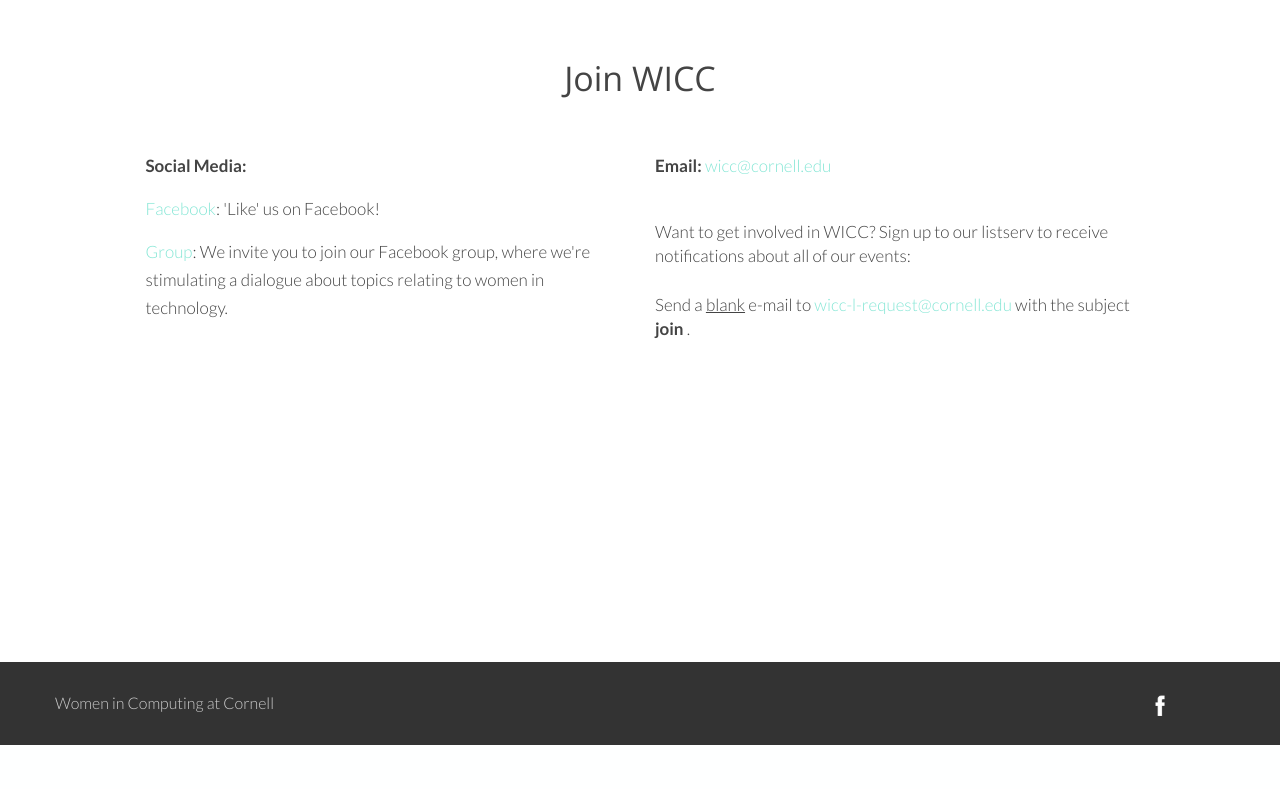
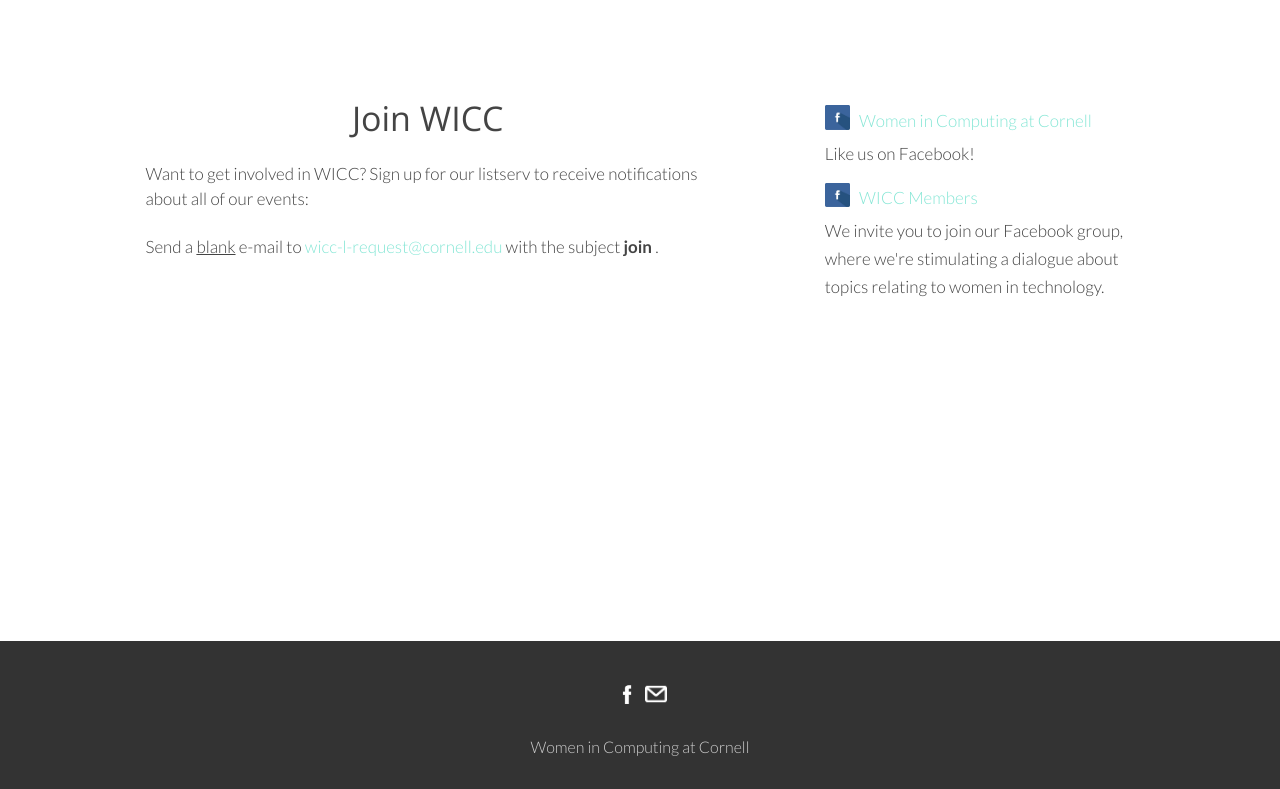
Before and after one commit to inyounghong/wicc, a PHP site: page /join.php in a window 1280 px wide. Shown: the part 60-849 px from the top of the page. Before the commit the page ends 805 px from the top, so only its background shows below. Run offline with PHP 8.4, Linux system fonts and the light colour scheme; some libraries are stand-ins or nearby versions.

Commit message:
join page and footer

```diff
--- a/css/main.css
+++ b/css/main.css
@@ -346,16 +346,15 @@ p {
 .footer {
   background: #333;
   color: #ccc;
-  position: relative; }
+  position: relative;
+  text-align: center; }
   .footer .container {
     padding: 30px 0;
     font-size: 16px; }
   .footer a {
     color: #ccc; }
   .footer .social_media {
-    position: absolute;
-    right: 50px;
-    top: 30px; }
+    padding: 10px 0 30px; }
 
 /* ABOUT US PAGE */
 .square_image {
@@ -440,6 +439,12 @@ p {
 .album:nth-of-type(4n + 2) .description {
   background: #EA6750; }
 
+/* Join */
+.fb {
+  margin-right: 6px;
+  margin-bottom: 10px; }
+
+/* Media */
 @media screen and (max-width: 1000px) {
   .cover {
     height: 350px; } }
--- a/css/main.sass
+++ b/css/main.sass
@@ -400,6 +400,7 @@ p
     background: #333
     color: #ccc
     position: relative
+    text-align: center
 
     .container
         padding: 30px 0
@@ -409,9 +410,7 @@ p
         color: #ccc
 
     .social_media
-        position: absolute
-        right: 50px
-        top: 30px
+        padding: 10px 0 30px
 
 
 /* ABOUT US PAGE */
@@ -512,6 +511,13 @@ p
     .description
         background: $red
 
+/* Join */
+
+.fb
+    margin-right: 6px
+    margin-bottom: 10px
+
+/* Media */
 
 @media screen and (max-width: 1000px)
     .cover
--- a/includes/footer.html
+++ b/includes/footer.html
@@ -1,9 +1,10 @@
 <footer class="footer">
     <div class="container">
-        <a href="index.php">Women in Computing at Cornell</a>
+	    <div class="social_media">
+	    	<a href="https://www.facebook.com/CornellWomenInComputing/"><img src="img/social-media/facebook.png" width="28"></a>
+	    	<a href="mailto:wicc@cornell.edu"><img src="img/social-media/email.png" width="22"></a>
+	    </div>
 
-	    <div class="social_media">
-	    	<a href="https://www.facebook.com/CornellWomenInComputing/"><img src="img/facebook.png" width="30"></a>
-	    </div>
+	    <a href="index.php">Women in Computing at Cornell</a>
     </div>
 </footer>
--- a/index.php
+++ b/index.php
@@ -125,7 +125,7 @@
         <div class="event">
           <div class="date">
             <div class="month">Jan</div>
-            <div class="day">18</div>
+            <div class="day">28</div>
           </div>
           <div class="info">
             <h3>Technical Interview</h3>
--- a/join.php
+++ b/join.php
@@ -21,18 +21,26 @@
 
     <div class="container">
       <div class="middle">
-        <h1>Join WICC</h1>
+
           <div class="row">
-            <div class="col-sm-6">
-              <p><b>Social Media:</b></p>
-              <p><a href="https://www.facebook.com/CornellWomenInComputing">Facebook</a>:  'Like' us on Facebook!</p>
-              <p><a href="https://www.facebook.com/groups/467594836608391/">Group</a>: We invite you to join our Facebook group, where we're stimulating a dialogue about topics relating to women in technology.</p><br>
-            </div>
-            <div class="col-sm-6">
-              <p><b>Email:</b> <a href="mailto:wicc@cornell.edu">wicc@cornell.edu</a></p>
+            <div class="col-sm-7">
+              <h1>Join WICC</h1>
+
+              Want to get involved in WICC? Sign up for our listserv to receive notifications about all of our events: <br>
+              <br>Send a <u>blank</u> e-mail to <a href="mailto:wicc-l-request@cornell.edu">wicc-l-request@cornell.edu</a> with the subject <b>join</b> .
+
+              </div>
+            <div class="col-sm-1"></div>
+            <div class="col-sm-4">
+              <p><img src="img/social-media/facebook-square.jpg" class="fb" width="25">
+              <a href="https://www.facebook.com/CornellWomenInComputing">Women in Computing at Cornell</a><br>
+              Like us on Facebook!</p>
+
+              <p><img src="img/social-media/facebook-square.jpg" class="fb" width="25">
+              <a href="https://www.facebook.com/groups/467594836608391/">WICC Members</a>
               <br>
-              Want to get involved in WICC? Sign up to our listserv to receive notifications about all of our events: <br>
-              <br>Send a <u>blank</u> e-mail to <a href="mailto:wicc-l-request@cornell.edu">wicc-l-request@cornell.edu</a> with the subject <b>join</b> .
+              We invite you to join our Facebook group, where we're stimulating a dialogue about topics relating to women in technology.</p><br>
+
 
             </div>
           </div>
```
Also changed, not shown: img/social-media/email.png (added), img/social-media/facebook-square.jpg (added), img/social-media/facebook.png (renamed from img/facebook.png), img/social-media/linkedin.png (added), 1 other file.
